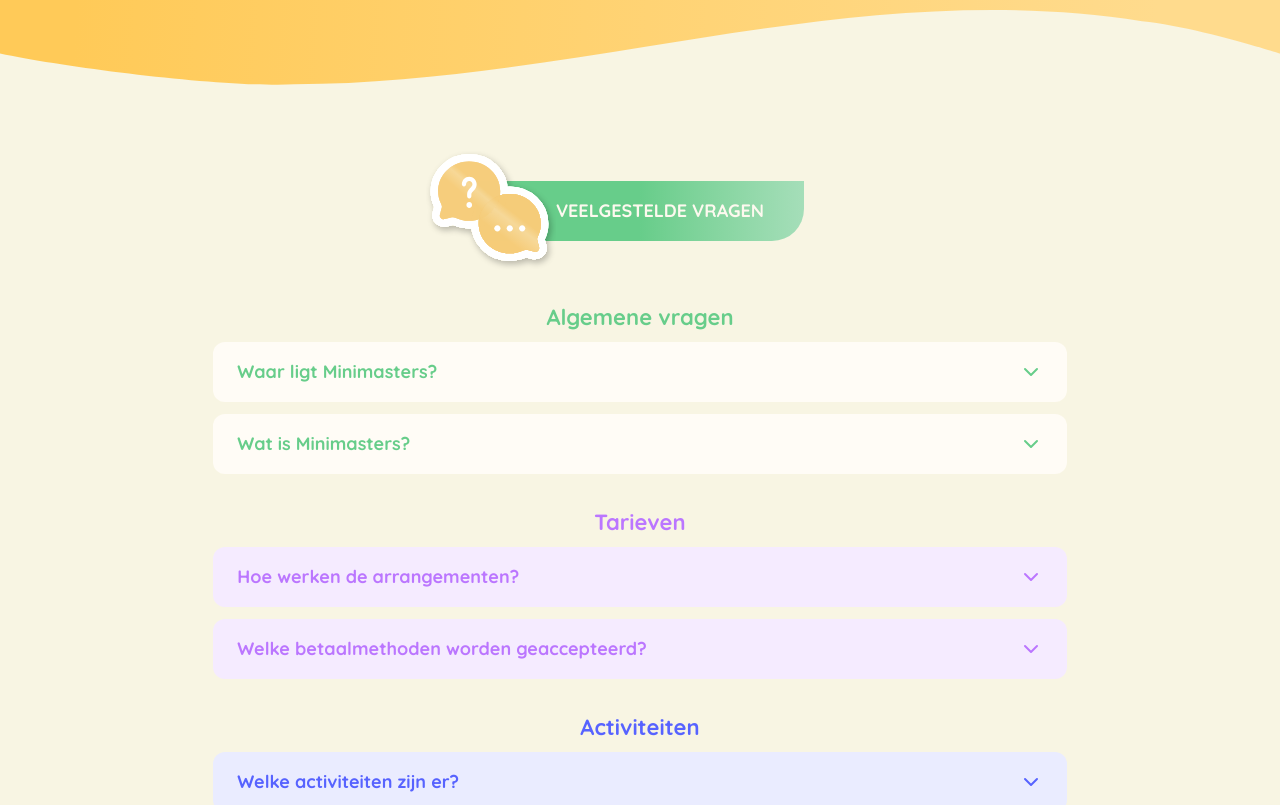
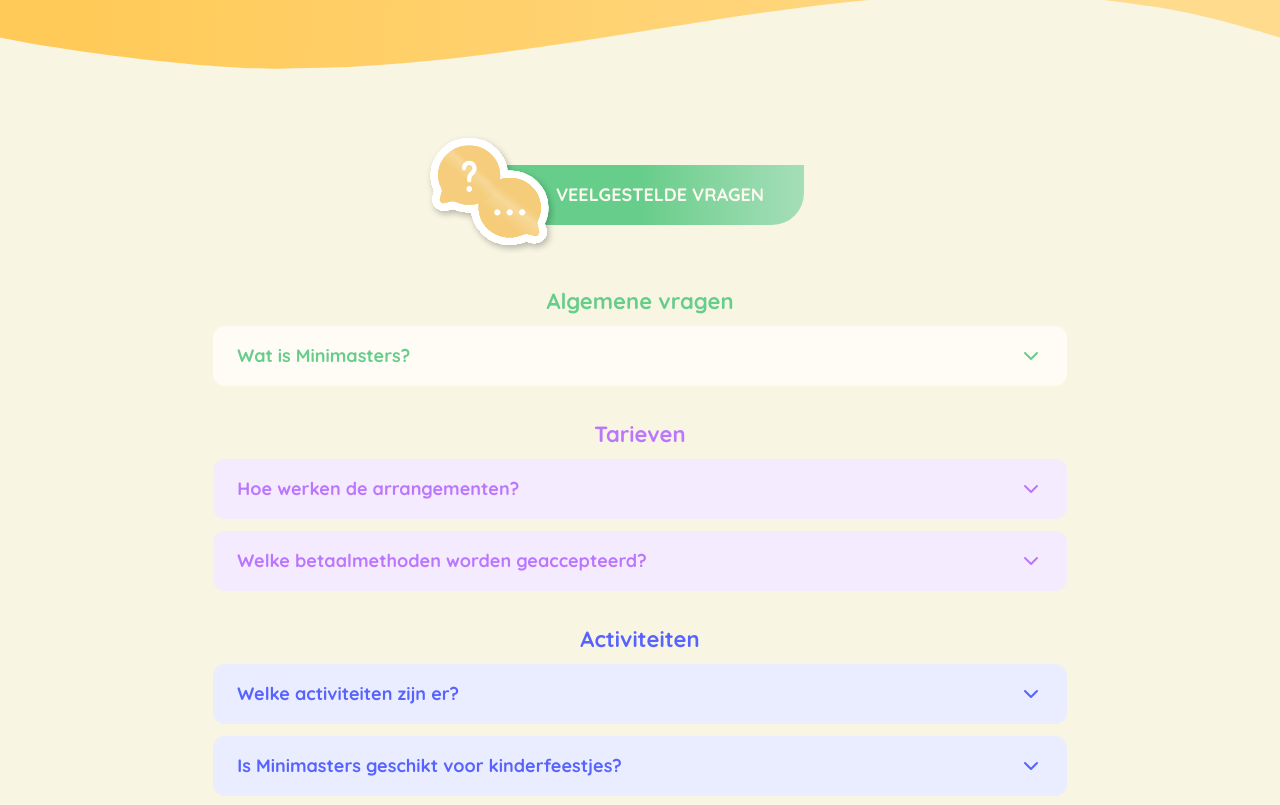
Before and after one commit to abdessadekbirama/mini-masters, a Next.js app: page / in a window 1280 px wide. Shown: the part 4352-5157 px from the top of the page. Built offline with nearby package versions, Linux system fonts and the light colour scheme; a web font is replaced by a local one.

Commit message:
fix issues

```diff
--- a/app/components/Faq.tsx
+++ b/app/components/Faq.tsx
@@ -1,6 +1,7 @@
 "use client";
 import { ChevronDown } from "lucide-react";
 import React, { useState } from "react";
+import { motion } from "framer-motion";
 
 type FaqItem = {
   question: string;
@@ -20,21 +21,7 @@
     bg: "#FFFCF6",
     title: "Algemene vragen",
     items: [
-      {
-        question: "Waar ligt Minimasters?",
-        answer: (
-          <>
-            Minimasters is een unieke belevingswereld waar kinderen
-            spelenderwijs de grote-mensenwereld ontdekken. Van een eigen
-            restaurant tot verschillende speelruimtes zoals een spa, café en
-            zelfs een supermarkt – alles is ingericht om fantasie, creativiteit
-            en rollenspel te stimuleren. Bij Minimasters kunnen kinderen koken,
-            werken, ontspannen en winkelen in een veilige en interactieve
-            omgeving. Een plek waar leren en spelen samenkomen en elk bezoek een
-            nieuw avontuur is!
-          </>
-        ),
-      },
+
       {
         question: "Wat is Minimasters?",
         answer: (
@@ -118,6 +105,37 @@
   },
 ];
 
+// Framer Motion variants
+const containerVariants = {
+  hidden: {},
+  visible: {
+    transition: {
+      staggerChildren: 0.12,
+    },
+  },
+};
+
+const itemVariants = {
+  hidden: { opacity: 0, y: 60 },
+  visible: {
+    opacity: 1,
+    y: 0,
+    transition: {
+      duration: 0.7,
+      ease: [0.16, 1, 0.3, 1] as const,
+    },
+  },
+};
+
+const titleVariants = {
+  hidden: { opacity: 0, y: 16 },
+  visible: {
+    opacity: 1,
+    y: 0,
+    transition: { duration: 0.4, ease: "easeOut" as const },
+  },
+};
+
 const AccordionItem = ({
   question,
   answer,
@@ -132,6 +150,13 @@
   const [open, setOpen] = useState(false);
 
   return (
+    <motion.div
+      variants={itemVariants}
+      initial="hidden"
+      whileInView="visible"
+      viewport={{ once: true, margin: "-40px" }}
+      className="w-full"
+    >
       <div
         onClick={() => setOpen((prev) => !prev)}
         className="w-full cursor-pointer p-4 px-6 rounded-xl mb-3"
@@ -175,7 +200,8 @@
               style={{
                 opacity: open ? 1 : 0,
                 transform: open ? "translateY(0)" : "translateY(8px)",
-              transition: "opacity 0.3s ease 0.05s, transform 0.3s ease 0.05s",
+                transition:
+                  "opacity 0.3s ease 0.05s, transform 0.3s ease 0.05s",
               }}
             >
               {answer}
@@ -183,18 +209,26 @@
           </div>
         </div>
       </div>
+    </motion.div>
   );
 };
 
 const CategoryCard = ({ title, items, text, bg }: FaqCategory) => {
   return (
-    <div className="flex flex-col items-center mt-5 w-full">
-      <h2
+    <motion.div
+      className="flex flex-col items-center mt-5 w-full"
+      initial="hidden"
+      whileInView="visible"
+      viewport={{ once: true, margin: "-60px" }}
+      variants={containerVariants}
+    >
+      <motion.h2
         className="font-bold text-[22px] text-center mb-2"
         style={{ color: text }}
+        variants={titleVariants}
       >
         {title}
-      </h2>
+      </motion.h2>
       {items.map((item, index) => (
         <AccordionItem
           text={text}
@@ -204,7 +238,7 @@
           answer={item.answer}
         />
       ))}
-    </div>
+    </motion.div>
   );
 };
 
--- a/app/components/Footer.tsx
+++ b/app/components/Footer.tsx
@@ -10,16 +10,19 @@
     role: "Directrice",
     text: "Alles ziet er veilig, creatief en super speels uit. Mijn zoontje vraagt nu al wanneer het open gaat!",
   },
+
   {
-    title: "Sophie M.",
-    role: "Ouder",
-    text: "Geweldige plek voor kinderen! Ze komen altijd met een grote glimlach thuis. Absolute aanrader!",
+    title: "Emily J.",
+    role: "Directrice",
+    text: "Alles ziet er veilig, creatief en super speels uit. Mijn zoontje vraagt nu al wanneer het open gaat!",
   },
+
   {
-    title: "Thomas K.",
-    role: "Vader",
-    text: "De begeleiders zijn super professioneel en lief. Mijn dochter wil elke dag komen spelen!",
+    title: "Emily J.",
+    role: "Directrice",
+    text: "Alles ziet er veilig, creatief en super speels uit. Mijn zoontje vraagt nu al wanneer het open gaat!",
   },
+
 ];
 
 const POSITION_ROTATE: Record<CardState, string> = {
--- a/app/components/MobileSection.tsx
+++ b/app/components/MobileSection.tsx
@@ -4,7 +4,7 @@
   return (
     <div
       style={{ fontFamily: "Quicksand" }}
-      className="relative flex md:flex-row flex-col px-10 overflow-hidde pt-10 pb-32 md:gap-0 gap-10"
+      className="relative flex md:flex-row flex-col px-10 overflow-hidde pt-10 md:pb-28 pb-20 md:gap-0 gap-10"
     >
       <img
         src="/assets/mobile/icon1.svg"
--- a/package.json
+++ b/package.json
@@ -12,6 +12,7 @@
     "embla-carousel-auto-scroll": "^8.6.0",
     "embla-carousel-autoplay": "^8.6.0",
     "embla-carousel-react": "^8.6.0",
+    "framer-motion": "^12.34.3",
     "lucide-react": "^0.575.0",
     "next": "16.1.6",
     "react": "19.2.3",
```
Also changed, not shown: 1 other file (tests, documents, lock files or other folders). Lines whose indentation alone changed are shown as unchanged.
